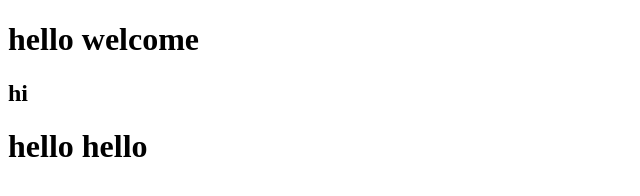
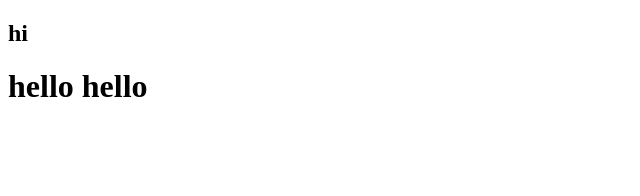
Before and after one commit to yogeshdev123/11R-10000CODERS, a plain HTML site: page demo.html in a window 1280 px wide. Shown: the whole page, without its empty margins (0-640 px from the left). Drawn offline with Linux system fonts and the light colour scheme.

Commit message:
removed h1

```diff
--- a/demo.html
+++ b/demo.html
@@ -6,7 +6,7 @@
     <title>Document</title>
 </head>
 <body>
-    <h1>hello welcome</h1>
+
     <h2>hi</h2>
     <h1>hello hello</h1>
 </body>
```
